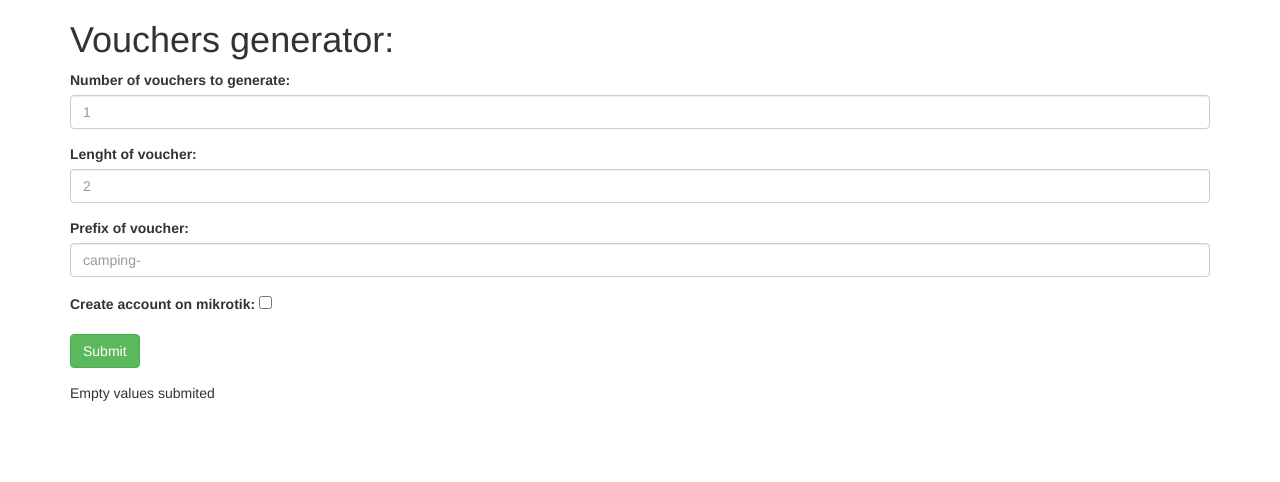
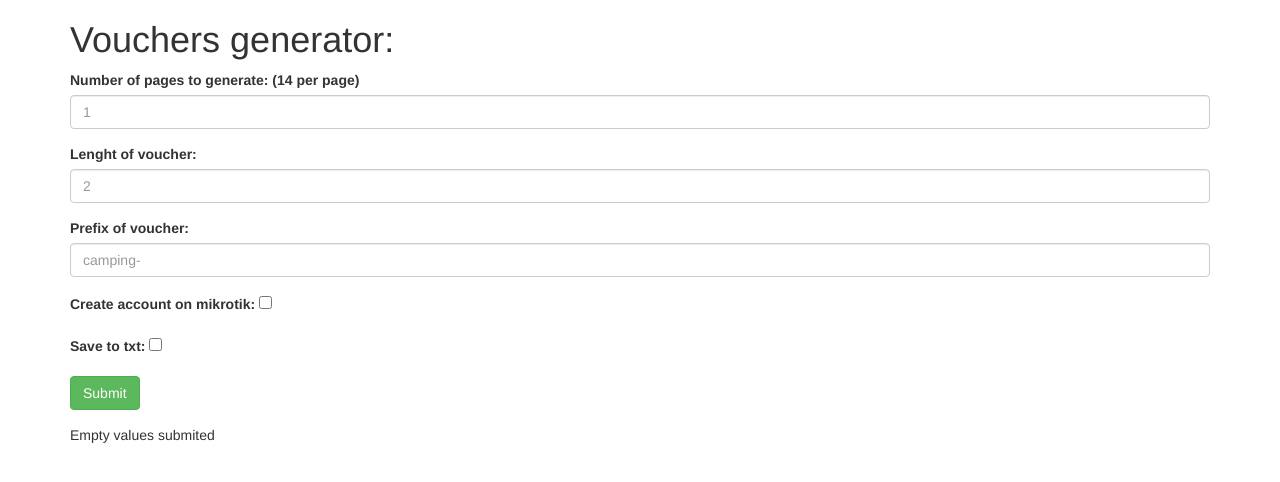
Before and after one commit to BrixSat/MikrotikUserPasswordGenerator, a PHP site: page / in a window 1280 px wide. Shown: the top 482 px of the page. Run offline with PHP 8.4, Linux system fonts and the light colour scheme; data that the repository does not hold is empty.

Commit message:
vouchers is per page and not per voucher

```diff
--- a/index.php
+++ b/index.php
@@ -10,7 +10,9 @@ if (isset($_POST['numbervouchers']) && isset($_POST['prefixvouchers']) && isset(
 
     $vouchers = [];
 
-    for( $i=1; $i<=$_POST['numbervouchers']; $i++ )
+    $vouchersInput=  $_POST['numbervouchers'] * 14;
+
+    for( $i=1; $i<=$vouchersInput; $i++ )
     {
         $tmp = strtolower(coupon::generate($_POST['lenght'], $_POST['prefixvouchers']));
         $tmp = str_replace('0',"a",$tmp);
@@ -54,7 +56,7 @@ else
                 <div class="row">
                     <div class="col-md-12">
                          <div id="numbervouchers-group" class="form-group">
-                            <label for="numbervouchers">Number of vouchers to generate:</label>
+                            <label for="numbervouchers">Number of pages to generate: (14 per page)</label>
                             <input type="text" class="form-control" name="numbervouchers" placeholder="1" autocomplete="off" value="<?php echo $_POST['numbervouchers'];?>">
                         </div>
                         <div id="lenght-group" class="form-group">
@@ -62,12 +64,16 @@ else
                             <input type="text" class="form-control" name="lenght" placeholder="2" autocomplete="off" value="<?php echo $_POST['lenght'];?>">
                         </div>
                         <div id="prefix-group" class="form-group">
-                            <label for="prefix">Prefix of voucher:</label>
+                            <label for="prefixvouchers">Prefix of voucher:</label>
                             <input type="text" class="form-control" name="prefixvouchers" placeholder="camping-" autocomplete="off" value="<?php echo $_POST['prefixvouchers'];?>">
                         </div>
                         <div id="prefix-group" class="form-group">
-                            <label for="prefix">Create account on mikrotik:</label>
+                            <label for="mikrotik">Create account on mikrotik:</label>
                             <input type="checkbox" name="mikrotik"value="0">
+                        </div>
+                        <div id="prefix-group" class="form-group">
+                            <label for="dryrun">Save to txt:</label>
+                            <input type="checkbox" name="dryrun" value="0">
                         </div>
                     </div>
                 </div>
```
